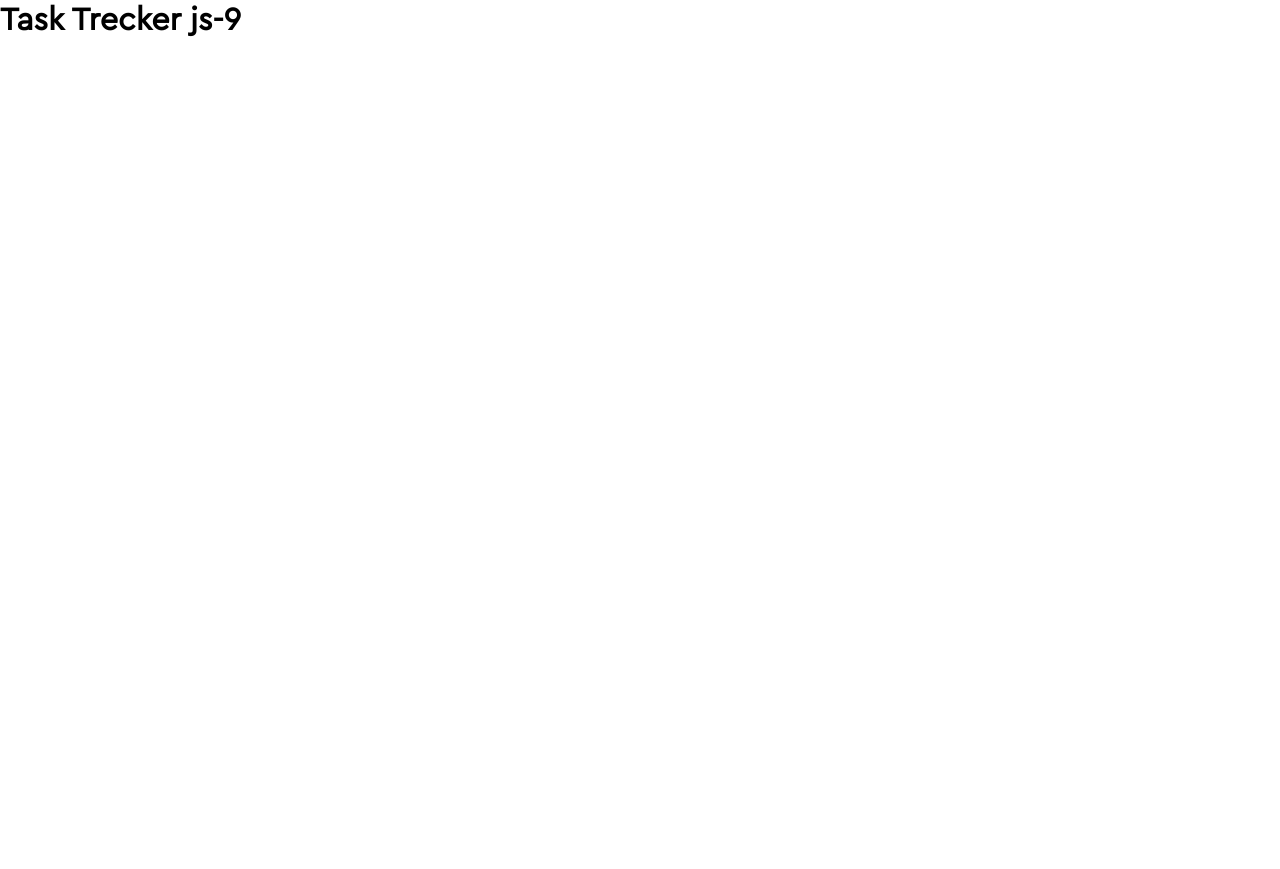
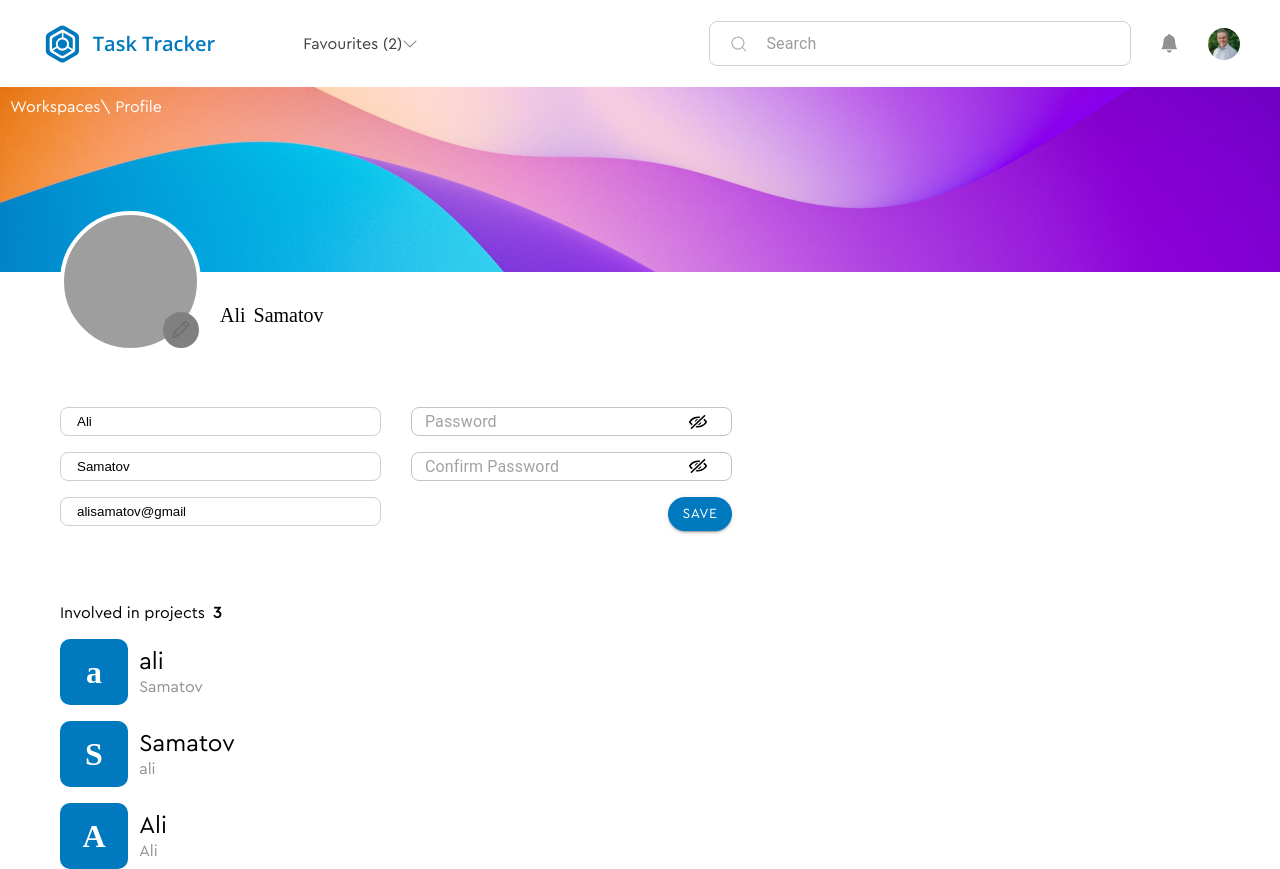
Before and after one commit to peaksoft-school/task-tracker-js9, a React (Create React App) app: page / in a window 1280 px wide. Before the commit the page ends 800 px from the top, so only its background shows below. Built offline with nearby package versions, Linux system fonts and the light colour scheme; grey boxes are pictures that could not be loaded; a web font is replaced by a local one.

Commit message:
updated profile

```diff
--- a/package.json
+++ b/package.json
@@ -5,6 +5,7 @@
    "dependencies": {
       "@emotion/react": "^11.11.1",
       "@emotion/styled": "^11.11.0",
+      "@hookform/resolvers": "^3.1.1",
       "@mui/icons-material": "^5.14.0",
       "@mui/material": "^5.13.7",
       "@mui/styled-engine-sc": "^5.12.0",
@@ -16,10 +17,12 @@
       "react": "^18.2.0",
       "react-dom": "^18.2.0",
       "react-dropzone": "^14.2.3",
+      "react-hook-form": "^7.45.1",
       "react-icons": "^4.10.1",
       "react-scripts": "5.0.1",
       "react-toastify": "^9.1.3",
-      "web-vitals": "^2.1.4"
+      "web-vitals": "^2.1.4",
+      "yup": "^1.2.0"
    },
    "scripts": {
       "start": "react-scripts start",
--- a/src/App.js
+++ b/src/App.js
@@ -1,7 +1,9 @@
+import { ProfileForm } from './components/profile/Profile'
+
 function App() {
    return (
       <div>
-         <h1>Task Trecker js-9</h1>
+         <ProfileForm />
       </div>
    )
 }
--- a/src/components/profile/Profile.jsx
+++ b/src/components/profile/Profile.jsx
@@ -1,21 +1,39 @@
-import React, { useState } from 'react'
+import React from 'react'
 import { styled } from '@mui/system'
 import { Button, IconButton, TextField } from '@mui/material'
+import { useDropzone } from 'react-dropzone'
+import { useForm } from 'react-hook-form'
+import * as yup from 'yup'
+import { yupResolver } from '@hookform/resolvers/yup'
 import { EditIcon, HideIcon, ShowIcon } from '../../assets/icons'
 import ColorBackground from '../../assets/images/ColorsBakground.png'
 import { Header } from '../header/Header'
+import { involvedProjects, testFields } from '../../utils/constants/general'
 import { validatePassword } from '../../utils/helpers/Helpers'
-import { involvedProjects, testFields } from '../../utils/constants/general'
+
+const schema = yup.object().shape({
+   firstName: yup.string().required('First name is required'),
+   middleName: yup.string().required('Middle name is required'),
+   email: yup.string().email('Invalid email').required('Email is required'),
+})
 
 export function ProfileForm() {
-   const [showPassword, setShowPassword] = useState(false)
-   const [showConfirmPassword, setShowConfirmPassword] = useState(false)
-   const [passwordDirty, setPasswordDirty] = useState(false)
-   const [confirmPasswordDirty, setConfirmPasswordDirty] = useState(false)
-   const [profile, setProfile] = useState({
-      firstName: '',
-      middleName: '',
-      email: '',
+   const {
+      register,
+      handleSubmit,
+      formState: { errors },
+   } = useForm({
+      resolver: yupResolver(schema),
+   })
+
+   const [showPassword, setShowPassword] = React.useState(false)
+   const [showConfirmPassword, setShowConfirmPassword] = React.useState(false)
+   const [passwordDirty, setPasswordDirty] = React.useState(false)
+   const [confirmPasswordDirty, setConfirmPasswordDirty] = React.useState(false)
+   const [profile, setProfile] = React.useState({
+      firstName: 'Ali',
+      lastName: 'Samatov',
+      email: 'alisamatov@gmail',
       password: '',
       confirmPassword: '',
       avatarUrl:
@@ -28,9 +46,7 @@ export function ProfileForm() {
       setProfile((prevProfile) => ({ ...prevProfile, [name]: value }))
    }
 
-   const handleSubmit = (e) => {
-      e.preventDefault()
-   }
+   const handleFormSubmit = () => {}
 
    const handleTogglePasswordVisibility = () => {
       setShowPassword((prevShowPassword) => !prevShowPassword)
@@ -42,6 +58,23 @@ export function ProfileForm() {
       )
    }
 
+   const handleDrop = (acceptedFiles) => {
+      const file = acceptedFiles[0]
+      const reader = new FileReader()
+
+      reader.onload = (event) => {
+         const uploadedImageUrl = event.target.result
+         setProfile((prevProfile) => ({
+            ...prevProfile,
+            avatarUrl: uploadedImageUrl,
+         }))
+      }
+
+      reader.readAsDataURL(file)
+   }
+
+   const { getRootProps, getInputProps } = useDropzone({ onDrop: handleDrop })
+
    return (
       <div>
          <Header />
@@ -51,13 +84,18 @@ export function ProfileForm() {
          </StyledWorkspace>
          <ProfileContainer>
             <div>
-               <ProfileImageBox photo={profile.avatarUrl}>
+               <ProfileImageBox {...getRootProps()} photo={profile.avatarUrl}>
+                  <input {...getInputProps()} />
                   <ProfileImageEdit type="file" placeholder="ali" />
                   <EditProfileIcon />
                </ProfileImageBox>
+               <ProfileNames>
+                  <ProfileNamesSpan>{profile.firstName}</ProfileNamesSpan>
+                  <ProfileNamesSpan>{profile.lastName}</ProfileNamesSpan>
+               </ProfileNames>
             </div>
             <div>
-               <StyledFormContainer onSubmit={handleSubmit}>
+               <StyledFormContainer onSubmit={handleSubmit(handleFormSubmit)}>
                   <div>
                      {testFields.map((field) => (
                         <div key={field.name}>
@@ -68,6 +106,9 @@ export function ProfileForm() {
                               value={profile[field.name]}
                               onChange={handleInputChange}
                               placeholder={field.placeholder}
+                              {...register(field.name)}
+                              error={!!errors[field.name]}
+                              helperText={errors[field.name]?.message}
                            />
                         </div>
                      ))}
@@ -212,7 +253,7 @@ const ProfileImageEdit = styled('input')({
    left: '4rem',
 })
 
-const ProfileImageBox = styled('label')(({ photo }) => ({
+const ProfileImageBox = styled('div')(({ photo }) => ({
    width: '8.8125rem',
    height: '8.8125rem',
    borderRadius: '50%',
@@ -238,6 +279,19 @@ const EditProfileIcon = styled(EditIcon)({
    top: '3rem',
    left: '2rem',
    backgroundColor: 'grey',
+})
+
+const ProfileNames = styled('div')({
+   position: 'relative',
+   left: '10rem',
+   bottom: '5rem',
+   display: 'flex',
+   gap: '0.5rem',
+})
+const ProfileNamesSpan = styled('span')({
+   fontFamily: 'Cera Pro',
+   fontSize: '1.25rem',
+   fontWeight: '500',
 })
 
 const StyledTextField = styled('input')({
@@ -306,7 +360,6 @@ const ProjectsList = styled('div')({
 
 const ProjectCard = styled('div')({
    display: 'flex',
-   justifyContent: 'center',
    alignItems: 'center',
    width: '9.125rem',
    height: '4.125rem',
@@ -324,9 +377,13 @@ const ProjectCardFirstLetter = styled('div')({
    padding: '0.3125rem 0.8125rem 0.3125rem 0.8125rem',
    borderRadius: '0.625rem',
    gap: '0.5rem',
+   color: 'white',
+   fontFamily: 'Gilroy',
+   fontWeight: '600',
+   fontSize: '2rem',
 })
 
-const ProjectCardTitle = styled('p')({
+const ProjectCardTitle = styled('h2')({
    fontFamily: 'CarePro',
    fontWeight: '500',
    color: '#000000',
--- a/src/utils/constants/general.js
+++ b/src/utils/constants/general.js
@@ -133,6 +133,7 @@ export const boards = [
 export const involvedProjects = [
    { title: 'ali', text: 'Samatov' },
    { title: 'Samatov', text: 'ali' },
+   { title: 'Ali', text: 'Ali' },
 ]
 
 export const testFields = [
```
Also changed, not shown: 1 other file (tests, documents, lock files or other folders).
